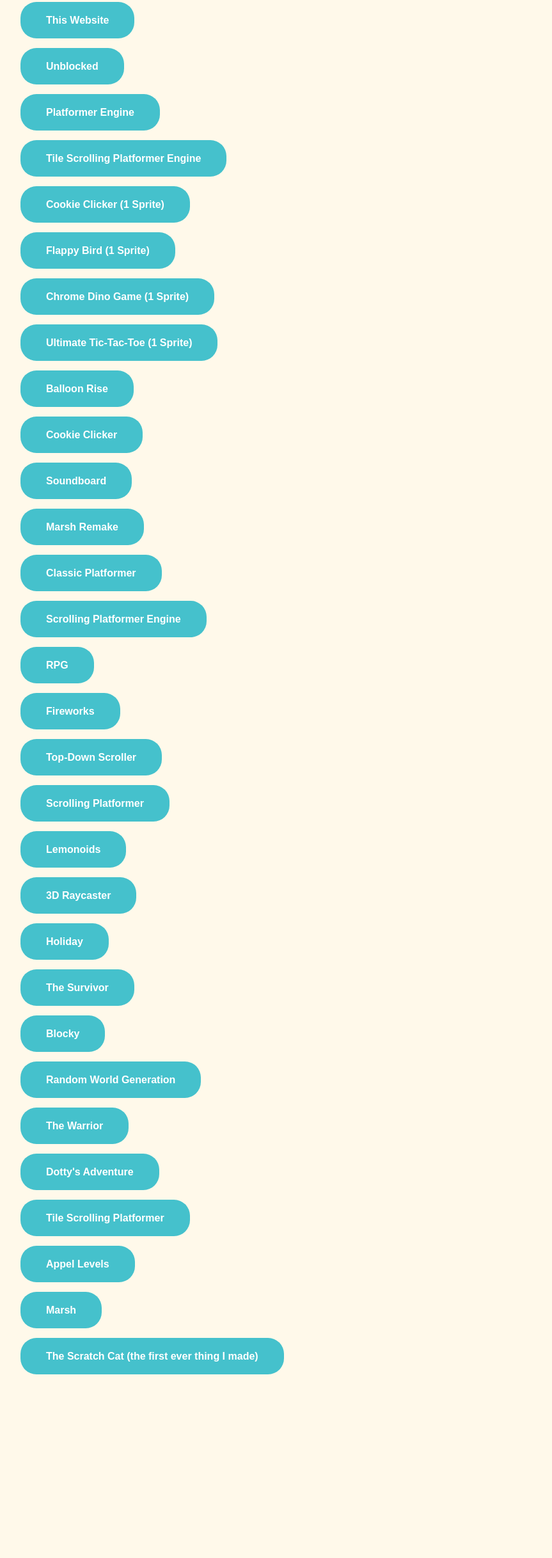
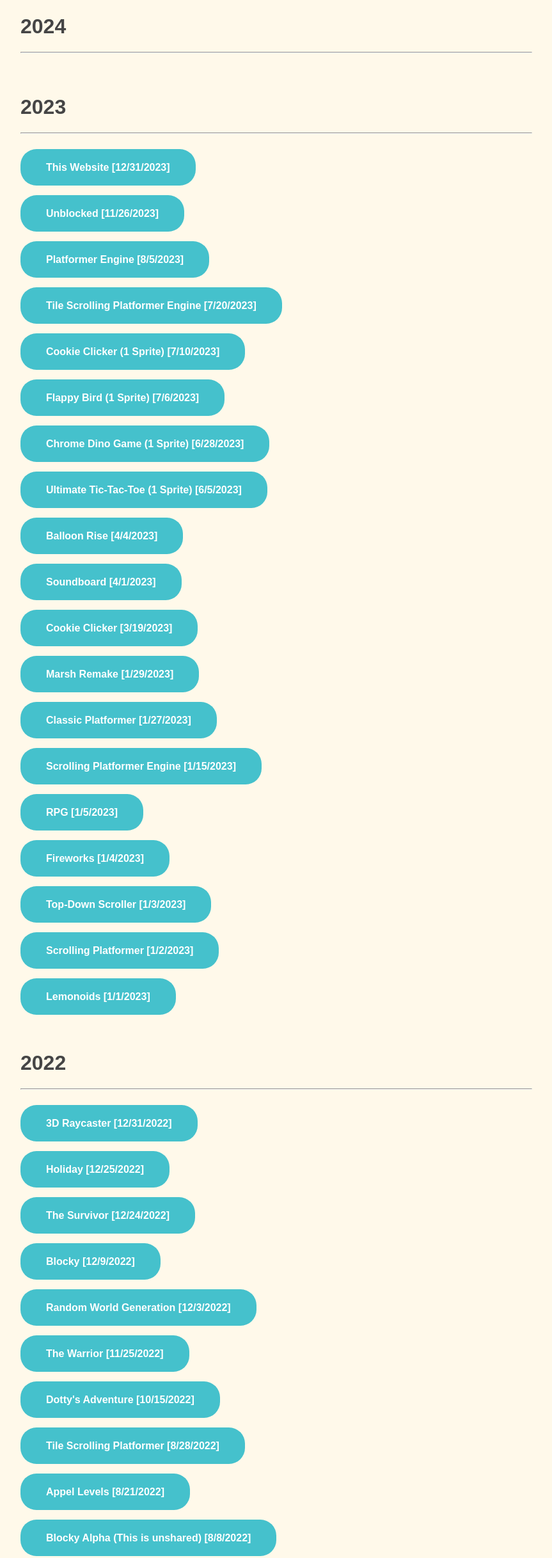
Before and after one commit to MINECRAFTGOLDFISH3/Projects, a plain HTML site: page index.html in a window 1280 px wide. Shown: the part 149-2584 px from the top of the page at 64% size, without its empty margins (208-1071 px from the left). Before the commit the page ends 2340 px from the top, so only its background shows below. Drawn offline with Linux system fonts and the light colour scheme.

Commit message:
Update index.html

```diff
--- a/index.html
+++ b/index.html
@@ -9,6 +9,11 @@
             font-family: Arial;
             color: #454545;
             background-color: #fff9ea;
+        }
+        #right {
+            font-family: Arial;
+            text-align: right;
+            color: #454545;
         }
 
         h1 {
@@ -48,40 +53,44 @@
     <body>
         <div id="center">
             <h1>Project List</h1>
-            <p>These are all my projects I made over time, including Scratch games, Unity games, websites, and more.</p>
+            <p>These are all the projects I made over time, including Scratch games, Unity games, websites, and more.</p>
             <p>(Ordered from newest to oldest)</p>
         </div>
         <div id="button">
-            <a href="">This Website</a> <br /> <br /> <br /> <br />
-            <a href="https://minecraftgoldfish3.github.io/Unblocked/">Unblocked</a> <br /> <br /> <br /> <br />
-            <a href="Projects/Platformer Engine/Platformer Engine.html">Platformer Engine</a> <br /> <br /> <br /> <br />
-            <a href="Projects/Tile Scrolling Platformer Engine/Tile Scrolling Platformer Engine.html">Tile Scrolling Platformer Engine</a> <br /> <br /> <br /> <br />
-            <a href="Projects/Cookie Clicker/Cookie Clicker.html">Cookie Clicker (1 Sprite)</a> <br /> <br /> <br /> <br />
-            <a href="Projects/Flappy Bird/Flappy Bird.html">Flappy Bird (1 Sprite)</a> <br /> <br /> <br /> <br />
-            <a href="Projects/Chrome Dino/Chrome Dino Game.html">Chrome Dino Game (1 Sprite)</a> <br /> <br /> <br /> <br />
-            <a href="Projects/Ultimate TicTacToe/UltimateTicTacToe.html">Ultimate Tic-Tac-Toe (1 Sprite)</a> <br /> <br /> <br /> <br />
-            <a href="Projects/Balloon Rise/Balloon Rise.html">Balloon Rise</a> <br /> <br /> <br /> <br />
-            <a href="Projects/Cookie Clicker Unity/Game/index.html">Cookie Clicker</a> <br /> <br /> <br /> <br />
-            <a href="Projects/Soundboard/Soundboard.html">Soundboard</a> <br /> <br /> <br /> <br />
-            <a href="Projects/Marsh Remake/Marsh Remake.html">Marsh Remake</a> <br /> <br /> <br /> <br />
-            <a href="Projects/Classic Platformer/Classic Platformer.html">Classic Platformer</a> <br /> <br /> <br /> <br />
-            <a href="Projects/Scrolling Platformer Engine/Scrolling Platformer Engine.html">Scrolling Platformer Engine</a> <br /> <br /> <br /> <br />
-            <a href="Projects/RPG/RPG.html">RPG</a> <br /> <br /> <br /> <br />
-            <a href="Projects/Fireworks/Fireworks.html">Fireworks</a> <br /> <br /> <br /> <br />
-            <a href="Projects/Top Down Scroller/Top Down Scroller.html">Top-Down Scroller</a> <br /> <br /> <br /> <br />
-            <a href="Projects/Scrolling Platformer/Scrolling Platformer.html">Scrolling Platformer</a> <br /> <br /> <br /> <br />
-            <a href="Projects/Lemonoids/Lemonoids.html">Lemonoids</a> <br /> <br /> <br /> <br />
-            <a href="Projects/3D Raycaster/3D Raycaster.html">3D Raycaster</a> <br /> <br /> <br /> <br />
-            <a href="Projects/Holiday/Holiday.html">Holiday</a> <br /> <br /> <br /> <br />
-            <a href="Projects/The Survivor/The Survivor.html">The Survivor</a> <br /> <br /> <br /> <br />
-            <a href="Projects/Blocky/Blocky.html">Blocky</a> <br /> <br /> <br /> <br />
-            <a href="Projects/Random World Generation/Random World Generation.html">Random World Generation</a> <br /> <br /> <br /> <br />
-            <a href="Projects/The Warrior/The Warrior.html">The Warrior</a> <br /> <br /> <br /> <br />
-            <a href="Projects/Dotty's Adventure/Dotty's Adventure.html">Dotty's Adventure</a> <br /> <br /> <br /> <br />
-            <a href="Projects/Tile Scrolling Platformer/Tile Scrolling Platformer.html">Tile Scrolling Platformer</a> <br /> <br /> <br /> <br />
-            <a href="Projects/Appel Levels/Appel Levels.html">Appel Levels</a> <br /> <br /> <br /> <br />
-            <a href="Projects/Marsh/Marsh.html">Marsh</a> <br /> <br /> <br /> <br />
-            <a href="Projects/Scratch Cat/The Scratch Cat.html">The Scratch Cat (the first ever thing I made)</a> <br /> <br /> <br /> <br />
+            <h1>2024</h1> <hr /> <br /> <br />
+            <h1>2023</h1> <hr /> <br /> <br />
+            <a href="">This Website [12/31/2023]</a> <br /> <br /> <br /> <br />
+            <a href="https://minecraftgoldfish3.github.io/Unblocked/">Unblocked [11/26/2023]</a> <br /> <br /> <br /> <br />
+            <a href="Projects/Platformer Engine/Platformer Engine.html">Platformer Engine [8/5/2023]</a> <br /> <br /> <br /> <br />
+            <a href="Projects/Tile Scrolling Platformer Engine/Tile Scrolling Platformer Engine.html">Tile Scrolling Platformer Engine [7/20/2023]</a> <br /> <br /> <br /> <br />
+            <a href="Projects/Cookie Clicker/Cookie Clicker.html">Cookie Clicker (1 Sprite) [7/10/2023]</a> <br /> <br /> <br /> <br />
+            <a href="Projects/Flappy Bird/Flappy Bird.html">Flappy Bird (1 Sprite) [7/6/2023]</a> <br /> <br /> <br /> <br />
+            <a href="Projects/Chrome Dino/Chrome Dino Game.html">Chrome Dino Game (1 Sprite) [6/28/2023]</a> <br /> <br /> <br /> <br />
+            <a href="Projects/Ultimate TicTacToe/UltimateTicTacToe.html">Ultimate Tic-Tac-Toe (1 Sprite) [6/5/2023]</a> <br /> <br /> <br /> <br />
+            <a href="Projects/Balloon Rise/Balloon Rise.html">Balloon Rise [4/4/2023]</a> <br /> <br /> <br /> <br />
+            <a href="Projects/Soundboard/Soundboard.html">Soundboard [4/1/2023]</a> <br /> <br /> <br /> <br />
+            <a href="Projects/Cookie Clicker Unity/Game/index.html">Cookie Clicker [3/19/2023]</a> <br /> <br /> <br /> <br />
+            <a href="Projects/Marsh Remake/Marsh Remake.html">Marsh Remake [1/29/2023]</a> <br /> <br /> <br /> <br />
+            <a href="Projects/Classic Platformer/Classic Platformer.html">Classic Platformer [1/27/2023]</a> <br /> <br /> <br /> <br />
+            <a href="Projects/Scrolling Platformer Engine/Scrolling Platformer Engine.html">Scrolling Platformer Engine [1/15/2023]</a> <br /> <br /> <br /> <br />
+            <a href="Projects/RPG/RPG.html">RPG [1/5/2023]</a> <br /> <br /> <br /> <br />
+            <a href="Projects/Fireworks/Fireworks.html">Fireworks [1/4/2023]</a> <br /> <br /> <br /> <br />
+            <a href="Projects/Top Down Scroller/Top Down Scroller.html">Top-Down Scroller [1/3/2023]</a> <br /> <br /> <br /> <br />
+            <a href="Projects/Scrolling Platformer/Scrolling Platformer.html">Scrolling Platformer [1/2/2023]</a> <br /> <br /> <br /> <br />
+            <a href="Projects/Lemonoids/Lemonoids.html">Lemonoids [1/1/2023]</a> <br /> <br /> <br /> <br />
+            <h1>2022</h1> <hr /> <br /> <br />
+            <a href="Projects/3D Raycaster/3D Raycaster.html">3D Raycaster [12/31/2022]</a> <br /> <br /> <br /> <br />
+            <a href="Projects/Holiday/Holiday.html">Holiday [12/25/2022]</a> <br /> <br /> <br /> <br />
+            <a href="Projects/The Survivor/The Survivor.html">The Survivor [12/24/2022]</a> <br /> <br /> <br /> <br />
+            <a href="Projects/Blocky/Blocky.html">Blocky [12/9/2022]</a> <br /> <br /> <br /> <br />
+            <a href="Projects/Random World Generation/Random World Generation.html">Random World Generation [12/3/2022]</a> <br /> <br /> <br /> <br />
+            <a href="Projects/The Warrior/The Warrior.html">The Warrior [11/25/2022]</a> <br /> <br /> <br /> <br />
+            <a href="Projects/Dotty's Adventure/Dotty's Adventure.html">Dotty's Adventure [10/15/2022]</a> <br /> <br /> <br /> <br />
+            <a href="Projects/Tile Scrolling Platformer/Tile Scrolling Platformer.html">Tile Scrolling Platformer [8/28/2022]</a> <br /> <br /> <br /> <br />
+            <a href="Projects/Appel Levels/Appel Levels.html">Appel Levels [8/21/2022]</a> <br /> <br /> <br /> <br />
+            <a href="">Blocky Alpha (This is unshared) [8/8/2022]</a> <br /> <br /> <br /> <br />
+            <a href="Projects/Marsh/Marsh.html">Marsh [6/29/2022]</a> <br /> <br /> <br /> <br />
+            <a href="Projects/Scratch Cat/The Scratch Cat.html">The Scratch Cat (the first ever thing I made) [6/23/2022]</a> <br /> <br /> <br /> <br />
         </div>
     </body>
 </html>
```
